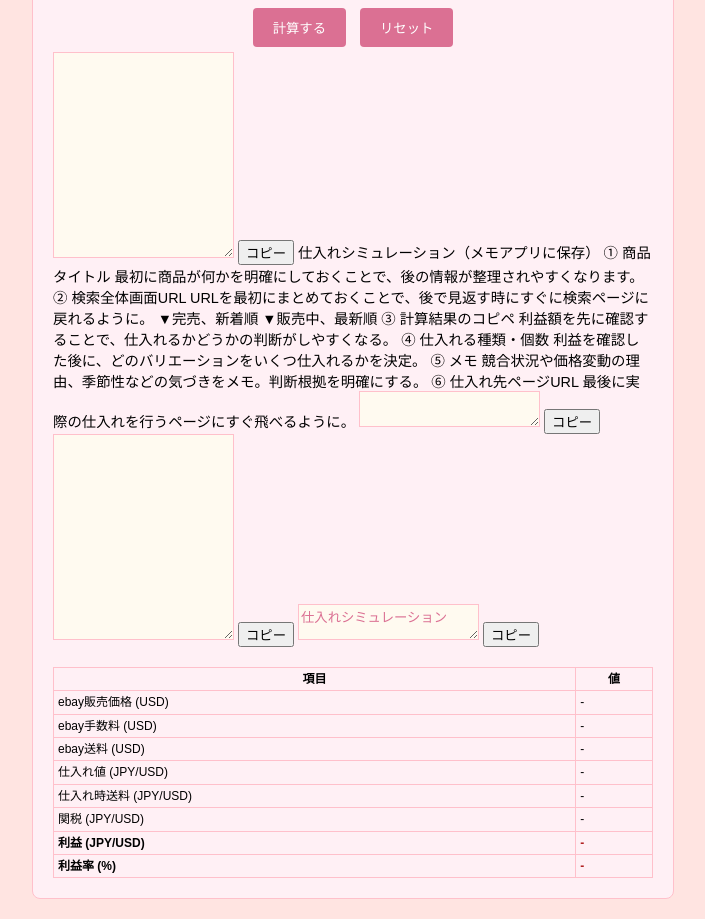
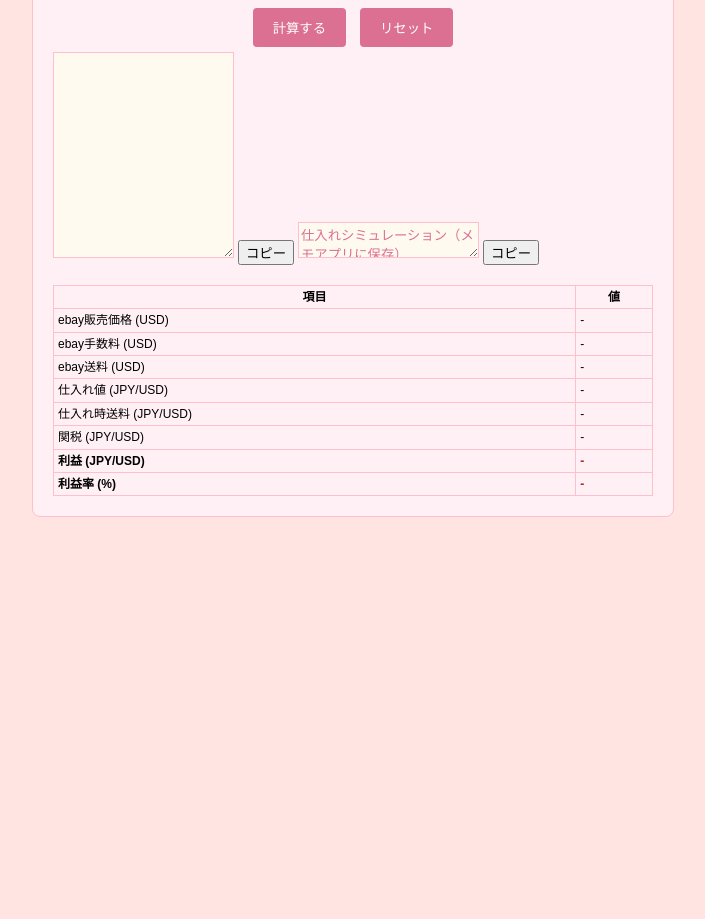
Before and after one commit to haneul-mhk/PandanProfit, a plain HTML site: page index.html in a window 1280 px wide. Shown: the part 725-1644 px from the top of the page, without its empty margins (287-992 px from the left). After the commit the page ends 1262 px from the top, so only its background shows below. Drawn offline with Linux system fonts and the light colour scheme.

Commit message:
Update index.html

```diff
--- a/index.html
+++ b/index.html
@@ -231,6 +231,8 @@
 <!-- ここに計算結果が表示されます -->
 <textarea id="resultText" readonly rows="7"></textarea>
 <button onclick="copyToClipboard()">コピー</button>
+
+<textarea id="copyText" readonly style="background-color: #fffaf0; border: 1px solid #ffc0cb; color: #db7093;">
 仕入れシミュレーション（メモアプリに保存）
 
 ① 商品タイトル
@@ -241,36 +243,6 @@ URLを最初にまとめておくことで、後で見返す時にすぐに検
 ▼完売、新着順
 
 ▼販売中、最新順
-
-③ 計算結果のコピペ
-利益額を先に確認することで、仕入れるかどうかの判断がしやすくなる。
-
-④ 仕入れる種類・個数
-利益を確認した後に、どのバリエーションをいくつ仕入れるかを決定。
-
-⑤ メモ
-競合状況や価格変動の理由、季節性などの気づきをメモ。判断根拠を明確にする。
-
-⑥ 仕入れ先ページURL
-最後に実際の仕入れを行うページにすぐ飛べるように。
-<textarea id="copyText" readonly style="background-color: #fffaf0; border: 1px solid #ffc0cb; color: #db7093;">
-
-</textarea>
-<button onclick="copyToClipboard('copyText')">コピー</button><!-- ここに計算結果が表示されます -->
-<textarea id="resultText" readonly rows="7"></textarea>
-<button onclick="copyToClipboard()">コピー</button>
-
-<textarea id="copyText" readonly style="background-color: #fffaf0; border: 1px solid #ffc0cb; color: #db7093;">
-仕入れシミュレーション
-
-① 商品タイトル
-最初に商品が何かを明確にしておくことで、後の情報が整理されやすくなります。
-
-② 検索全体画面URL
-URLを最初にまとめておくことで、後で見返す時にすぐに検索ページに戻れるように。
-•▼売り切れ、新しい順
-
-•▼販売中、新しい順
 
 ③ 計算結果のコピペ
 利益額を先に確認することで、仕入れるかどうかの判断がしやすくなる。
```
